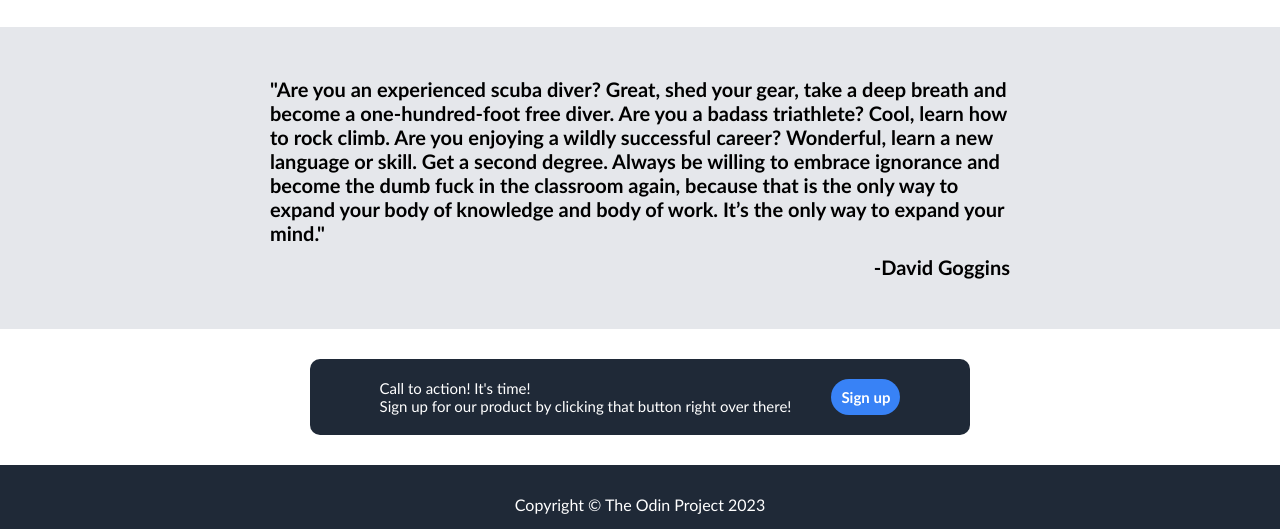
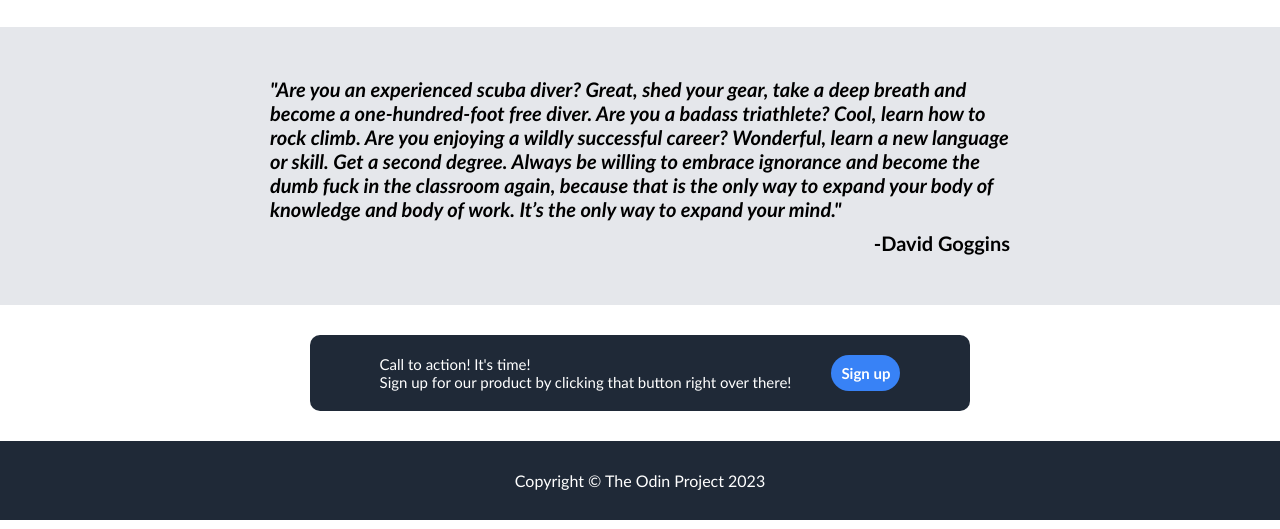
Before and after one commit to jforino/odinlandingpage, a plain HTML site: page index.html in a window 1280 px wide. Shown: the part 777-1306 px from the top of the page. Drawn offline with Linux system fonts and the light colour scheme.

Commit message:
Italicize quote on mainpage.

```diff
--- a/index.html
+++ b/index.html
@@ -47,7 +47,7 @@
     </div>
 
     <div class="third-box">
-        "Are you an experienced scuba diver? Great, shed your gear, take a deep breath and become a one-hundred-foot free diver. Are you a badass triathlete? Cool, learn how to rock climb. Are you enjoying a wildly successful career? Wonderful, learn a new language or skill. Get a second degree. Always be willing to embrace ignorance and become the dumb fuck in the classroom again, because that is the only way to expand your body of knowledge and body of work. It’s the only way to expand your mind."
+        <em>"Are you an experienced scuba diver? Great, shed your gear, take a deep breath and become a one-hundred-foot free diver. Are you a badass triathlete? Cool, learn how to rock climb. Are you enjoying a wildly successful career? Wonderful, learn a new language or skill. Get a second degree. Always be willing to embrace ignorance and become the dumb fuck in the classroom again, because that is the only way to expand your body of knowledge and body of work. It’s the only way to expand your mind." </em>
         <div id="end-quote">-David Goggins</div>
     </div>
 
```
